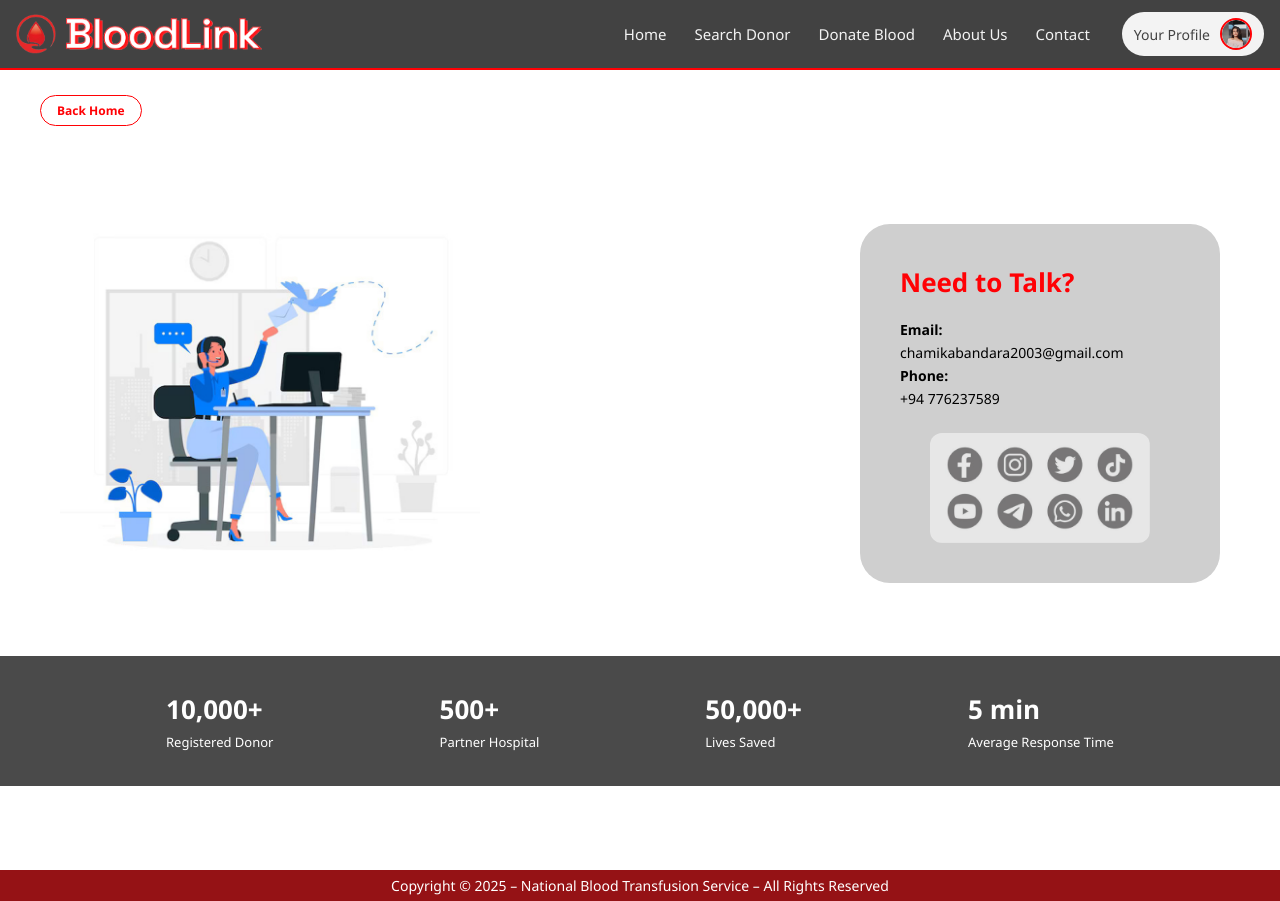
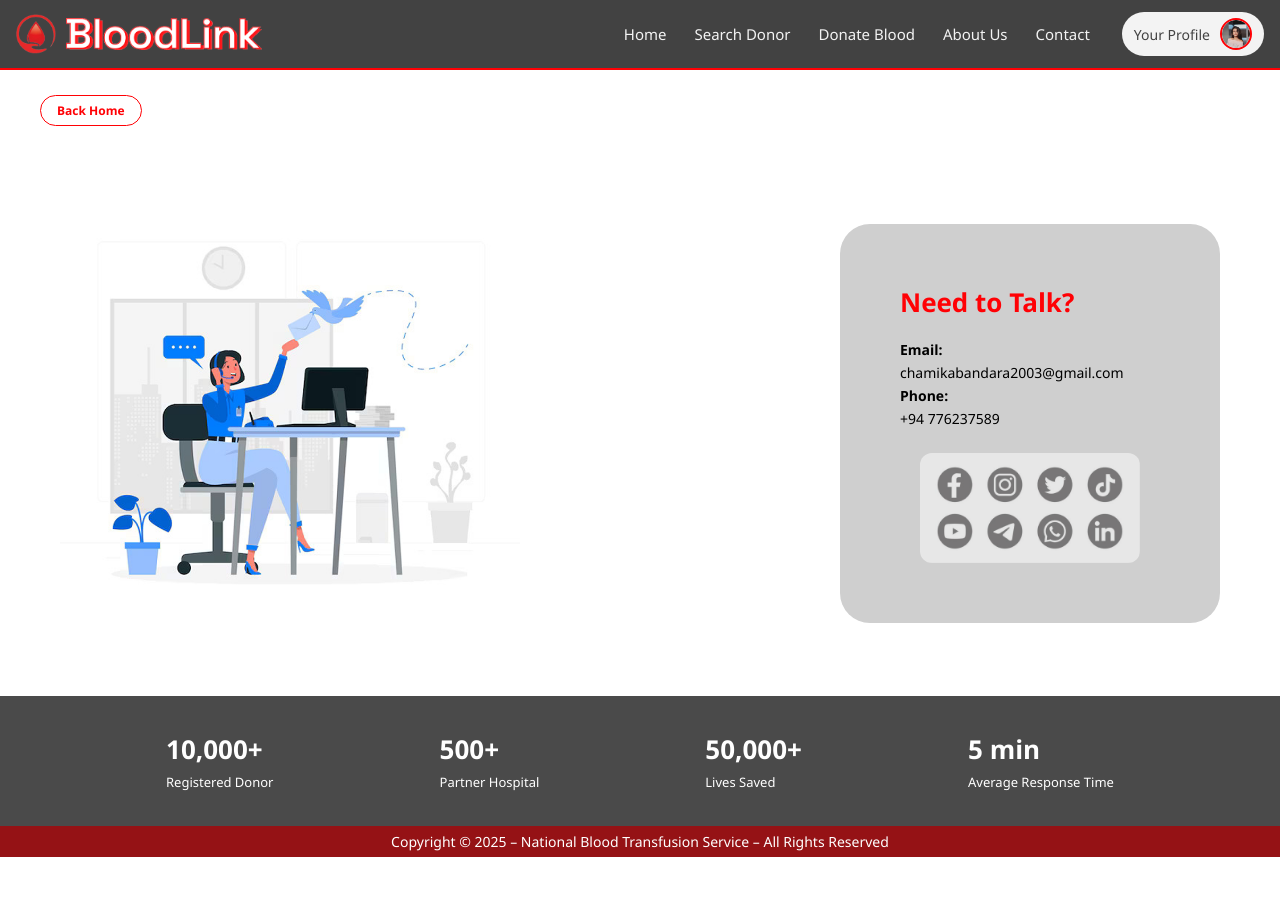
Before and after one commit to Achira-menath/blood-donation-management-system, a React (Create React App) app: page /blood-donation-management-system/contact in a window 1280 px wide. After the commit the page ends 857 px from the top, so only its background shows below. Built offline with nearby package versions, Linux system fonts and the light colour scheme.

Commit message:
eroor fixed

```diff
--- a/src/Pages/Donate/Donate-blood.jsx
+++ b/src/Pages/Donate/Donate-blood.jsx
@@ -21,9 +21,10 @@ export default function DonateBlood() {
     <>
       <HeaderMain />
 
-      <div className="donate-page">
-        {/* ================= Card Section ================= */}
+      <br />
+      <br />
         <div className="donate-card">
+
           <button
             type="button"
             className="back-btn"
@@ -106,8 +107,12 @@ export default function DonateBlood() {
             </div>
           </div>
         </div>
+      <br />
+      <br />
+      <br />
 
-       {/* Stats Bar */}
+
+      {/* Stats Bar */}
         <div className="contact-stats">
           <div>
             <h3>10,000+</h3>
@@ -126,8 +131,6 @@ export default function DonateBlood() {
             <p>Average Response Time</p>
           </div>
         </div>
-      </div>
-
 
       <Footer bgColor="#951215" opacity={1} />
     </>
--- a/src/Pages/Donate/Donateconfirm.jsx
+++ b/src/Pages/Donate/Donateconfirm.jsx
@@ -31,6 +31,10 @@ export default function FeedbackThank() {
           </div>
         </section>
       </main>
+      <br />
+      <br />
+      <br />
+
        {/* Stats Bar */}
         <div className="contact-stats">
           <div>
--- a/src/Pages/Feedback/Aboutus.css
+++ b/src/Pages/Feedback/Aboutus.css
@@ -10,7 +10,7 @@
   border: 1px solid #e53935;
   background: transparent;
   color: #e53935;
-  padding: 5px 14px;
+  padding: 3px 14px;
   border-radius: 18px;
   font-size: 12px;
   cursor: pointer;
@@ -21,8 +21,9 @@
   max-width: 1200px;
   margin: 0 auto;
   display: flex;
-  gap: 60px;
-  padding: 40px 20px 20px;
+  gap: 6px;
+  padding: 0px 20px 20px;
+  align-content: center;
 }
 
 /* Text Section */
@@ -73,7 +74,7 @@
 }
 
 .about-image img {
-  max-width: 360px;
+  max-width: 560px;
   height: auto;
 }
 
--- a/src/Pages/Feedback/Aboutus.jsx
+++ b/src/Pages/Feedback/Aboutus.jsx
@@ -8,10 +8,8 @@ export default function AboutUs() {
   return (
     <>
       <HeaderMain />
-      <div className="about-container">
 
       <button className="back-btn">Back Home</button>
-
       <div className="about-content">
 
         {/* Left Content */}
@@ -54,14 +52,13 @@ export default function AboutUs() {
           </p>
         </div>
 
-        {/* Right Image */}
         <div className="about-image">
           <img src={aboutImg} alt="About BloodLink" />
         </div>
 
       </div>
-{/* Stats Bar */}
-        <div className="contact-stats">
+
+    <div className="contact-stats">
           <div>
             <h3>10,000+</h3>
             <p>Registered Donor</p>
@@ -79,8 +76,6 @@ export default function AboutUs() {
             <p>Average Response Time</p>
           </div>
         </div>
-
-    </div>
       <Footer bgColor="#951215" opacity={1} />
     </>
   );
--- a/src/Pages/Feedback/Contactus.css
+++ b/src/Pages/Feedback/Contactus.css
@@ -27,16 +27,16 @@
 
 /* Image */
 .contact-image img {
-  max-width: 420px;
+  max-width: 460px;
   height: auto;
 }
 
 /* Card */
 .contact-card {
   background: #cfcfcf;
-  padding: 40px;
+  padding: 60px;
   border-radius: 30px;
-  width: 360px;
+  width: 380px;
 }
 
 .contact-card h2 {
--- a/src/Pages/Feedback/Contactus.jsx
+++ b/src/Pages/Feedback/Contactus.jsx
@@ -9,7 +9,7 @@ export default function Contact() {
   return (
     <>
       <HeaderMain />
-      <div className="contact-container">
+
 
         <button className="back-btn">Back Home</button>
 
@@ -35,11 +35,11 @@ export default function Contact() {
             <div className="contact-photo">
               <img src={contactus2Photo} alt="Contact illustration" />
             </div>
-          </div> {/* <- Closed the contact-card div here */}
+          </div>
 
         </div>
 
-        {/* Stats Bar */}
+       {/* Stats Bar */}
         <div className="contact-stats">
           <div>
             <h3>10,000+</h3>
@@ -58,8 +58,6 @@ export default function Contact() {
             <p>Average Response Time</p>
           </div>
         </div>
-
-      </div>
       <Footer bgColor="#951215" opacity={1} />
     </>
   );
--- a/src/components/HeaderMain.css
+++ b/src/components/HeaderMain.css
@@ -9,6 +9,7 @@ body {
   width: 100%;
   background-color: #424242;
   border-bottom: 2px solid #FF0105;
+
 }
 
 /* ===== MAIN CONTAINER (FULL WIDTH) ===== */
```
